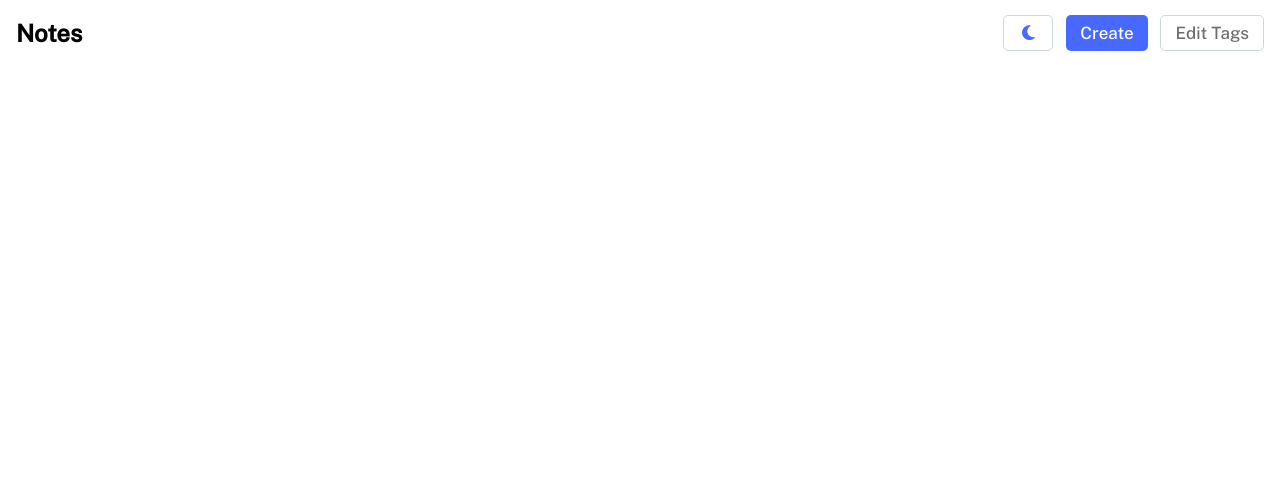
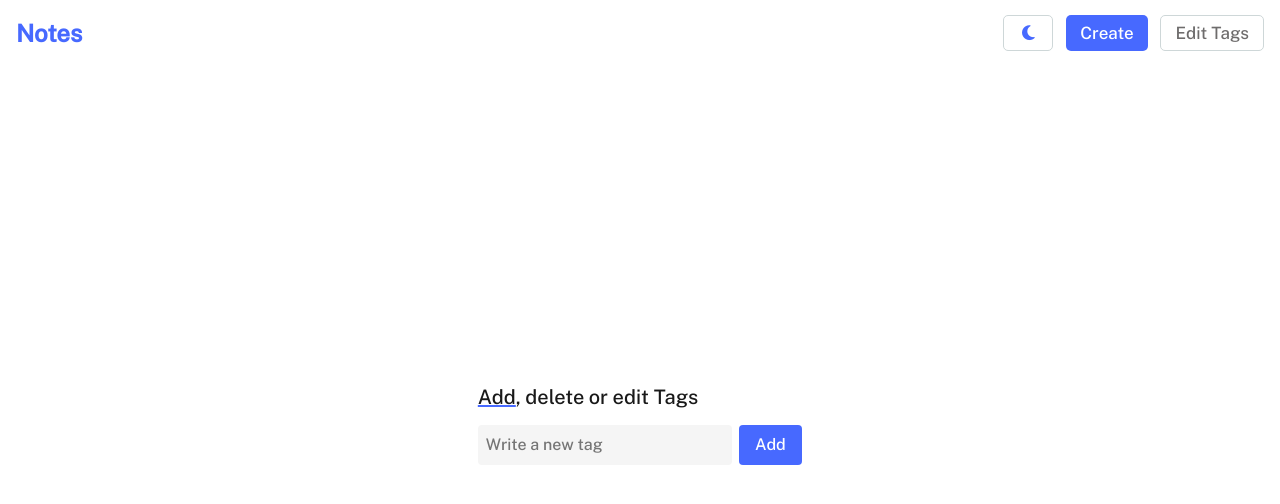
Before and after one commit to Lindrit-Sulaj/Notes-App, a React (Vite) app: page /create in a window 1280 px wide. Both pictures are taken after a click on the button "Edit Tags". Shown: the top 504 px of the page. Built offline with nearby package versions, Linux system fonts and the light colour scheme.

Commit message:
Add and Delete Tag

```diff
--- a/src/App.jsx
+++ b/src/App.jsx
@@ -2,6 +2,7 @@ import { useEffect, useState } from "react";
 import { BrowserRouter as Router, Routes, Route } from "react-router-dom";
 import Navbar from "./Navbar";
 import useTheme, { ThemeProvider } from "./ThemeContext";
+import EditTags from "./EditTags";
 
 function App() {
   return (
@@ -12,7 +13,6 @@ function App() {
           <Routes>
             <Route path="/" element={<p className="hi"></p>} />
           </Routes>
-          <div className="space"></div>
         </div>
       </Router>
     </ThemeProvider>
--- a/src/Dialog.jsx
+++ b/src/Dialog.jsx
@@ -4,9 +4,6 @@ const Dialog = ({ isOpen, setIsOpen, children }) => {
   return (
     <>
       {isOpen && (<div className={`Dialog ${isOpen ? 'tracking-in-expand-forward-top' : ''}`}>
-        <button onClick={() => setIsOpen(false)}>
-          <i className="fa-solid fa-xmark"></i>
-        </button>
         {children}
       </div>)}
     </>
--- /dev/null
+++ b/src/EditTags.jsx
@@ -0,0 +1,51 @@
+import React, { useState, useRef } from 'react';
+import useTheme from './ThemeContext';
+
+const EditTags = () => {
+  const { tags, tagsDispatch } = useTheme();
+  const inputRef = useRef();
+
+  const addTag = () => {
+    const value = inputRef.current.value;
+    if (tags.includes(value)) return;
+
+    tagsDispatch({ type: 'add', payload: { name: value } });
+    inputRef.current.value = ''
+  }
+
+  const deleteTag = (id) => {
+    tagsDispatch({ type: 'delete', payload: { id: id }});
+  }
+
+  return (
+    <div className="EditTags">
+      <p className="heading"><span>Add</span>, delete or edit Tags</p>
+      <div className='Add-Tag'>
+        <input type="text" ref={inputRef} placeholder='Write a new tag' />
+        <button onClick={addTag}>Add</button>
+      </div>
+      <div className='Tags'>
+        {tags ? (
+          tags.map((tag, index) => (
+            <Tag deleteTag={deleteTag} id={index} name={tag} key={index} />
+          ))
+        ) : (
+          <p>You have no tags yet</p>
+        )}
+      </div>
+    </div>
+  )
+}
+
+const Tag = ({ deleteTag, id, name }) => {
+  return (
+    <div className='Tag'>
+      <p>{name}</p>
+      <button onClick={() => deleteTag(id)}>
+        <i className="fa-solid fa-xmark"></i>
+      </button>
+    </div>
+  )
+}
+
+export default EditTags
--- a/src/Navbar.jsx
+++ b/src/Navbar.jsx
@@ -1,20 +1,32 @@
-import React from 'react';
+import React, { useState } from 'react';
 import useTheme from './ThemeContext';
+import { Link } from 'react-router-dom';
+import Dialog from './Dialog';
+import EditTags from './EditTags';
+
+const object = {
+  props: {
+    arr: []
+  }
+}
 
 const Navbar = () => {
   const { windowWidth, colorTheme, setColorTheme } = useTheme();
+  const [editTagsOpened, setEditTagsOpened] = useState(false);
 
   return (
     <>
       {windowWidth > 700 ? (
         <nav className="navbar__desktop">
-          <h1>Notes</h1>
+          <Link to="/">
+            <h1 className='logo'>Notes</h1>
+          </Link>
           <div>
             <button className='darkModeButton' onClick={() => setColorTheme((colorTheme === 'light') ? 'dark' : 'light')}>
               <i className={`fa-solid fa-${(colorTheme === 'light') ? 'moon' : 'sun'}`}></i>
             </button>
             <button className='create'>Create</button>
-            <button>Edit Tags</button>
+            <button onClick={() => setEditTagsOpened(!editTagsOpened)}>Edit Tags</button>
           </div>
         </nav>) : (
         <nav className="navbar__mobile">
@@ -26,12 +38,14 @@ const Navbar = () => {
             <i className="fa-solid fa-plus"></i>
             <span>Create</span>
           </button>
-          <button>
+          <button onClick={() => setEditTagsOpened(!editTagsOpened)}>
             <i className="fa-solid fa-tags"></i>
             <span>Tags</span>
           </button>
         </nav>
       )}
+      <Dialog isOpen={editTagsOpened} setIsOpen={setEditTagsOpened}
+      ><EditTags /></Dialog>
     </>
   )
 }
--- a/src/ThemeContext.jsx
+++ b/src/ThemeContext.jsx
@@ -1,4 +1,4 @@
-import React, { useContext, createContext, useState, useEffect, useMemo } from 'react'
+import React, { useContext, createContext, useState, useEffect, useMemo, useReducer } from 'react'
 
 const ThemeContext = createContext();
 
@@ -6,9 +6,24 @@ const useTheme = () => {
   return useContext(ThemeContext);
 }
 
+const tagsReducer = (state, action) => {
+  switch (action.type) {
+    case 'add': {
+      return [ ...state, action.payload.name];
+    };
+    case 'delete': {
+      return state.filter((tag, index) => index !== action.payload.id)
+    };
+    case 'edit': {
+      return [ ...state, 'something will be edited'];
+    }
+  }
+}
+
 export const ThemeProvider = ({ children }) => {
   const [windowWidth, setWindowWidth] = useState(window.innerWidth);
   const [colorTheme, setColorTheme] = useState(localStorage.getItem('color-theme') || 'light');
+  const [tags, tagsDispatch] = useReducer(tagsReducer, JSON.parse(localStorage.getItem('tags')) || []);
 
   const handleResize = () => {
     setWindowWidth(window.innerWidth);
@@ -28,6 +43,7 @@ export const ThemeProvider = ({ children }) => {
       root.style.setProperty('--text-secondary', 'rgb(110, 108, 108)');
       root.style.setProperty('--gray', 'rgb(206, 215, 216)');
       root.style.setProperty('--background-secondary', 'rgb(250, 250, 250)');
+      root.style.setProperty('--background-tertiary', 'rgb(245, 245, 245)')
       root.style.setProperty('--background', 'white');
       root.style.setProperty('neon-blue', '#4769ff');
     } else if (colorTheme === 'dark') {
@@ -36,6 +52,7 @@ export const ThemeProvider = ({ children }) => {
       root.style.setProperty('--gray', ' rgb(70, 70, 70)');
       root.style.setProperty('--background-secondary', 'rgb(30, 30, 30)');
       root.style.setProperty('--background', 'rgb(35, 35, 35)');
+      root.style.setProperty('--background-tertiary', 'rgb(50, 50, 50)')
       root.style.setProperty('--neon-blue', 'rgb(0, 170, 255)');
     }
 
@@ -44,7 +61,7 @@ export const ThemeProvider = ({ children }) => {
 
   return (
     <ThemeContext.Provider value={
-      { windowWidth, colorTheme, setColorTheme }
+      { windowWidth, colorTheme, setColorTheme, tags, tagsDispatch }
     }>
       {children}
     </ThemeContext.Provider>
--- a/src/assets/index.scss
+++ b/src/assets/index.scss
@@ -41,6 +41,14 @@ body {
   width: 100%;
   max-width: 1400px;
   background: $background;
+
+  a {
+    text-decoration: none;
+  }
+
+  .logo {
+    color: $neon-blue;
+  }
 
   div {
     display: flex;
@@ -113,7 +121,103 @@ body {
   button:first-child {
     border-left: none;
   }
+
   button:last-child {
     border-right: none;
   }
 }
+
+.Dialog {
+  position: fixed;
+  width: 100%;
+  max-width: 1400px;
+  height: calc(100vh - 65px);
+  display: flex;
+  align-items: center;
+  justify-content: center;
+}
+
+.EditTags {
+  width: 95%;
+  max-width: 350px;
+  padding: 2rem .8rem;
+
+  p.heading {
+    color: $text-main;
+    margin: 1rem 0;
+    font-size: 20px;
+
+    span {
+      text-decoration: underline;
+      text-decoration-color: $neon-blue;
+    }
+  }
+
+  .Tags {
+    margin-top: 2rem;
+    display: flex;
+    flex-direction: column;
+    row-gap: 1rem;
+  }
+
+  .Tag {
+    background-color: $background-secondary;
+    padding: .8rem 1rem;
+    display: flex;
+    justify-content: space-between;
+    align-items: center;
+    color: $text-main;
+    border-radius: 4px;
+
+    p {
+      font-family: $font-main;
+      text-decoration: underline;
+      text-decoration-color: $neon-blue;
+    }
+
+    button {
+      width: 25px;
+      height: 25px;
+      background-color: $neon-blue;
+      border: none;
+      border-radius: 4px;
+      cursor: pointer;
+      color: $background;
+
+      @include hover {
+        opacity: .7;
+      }
+    }
+  }
+
+  .Add-Tag {
+    height: 40px;
+    display: flex;
+    justify-content: space-between;
+    align-items: stretch;
+    gap: .4rem;
+
+    input {
+      width: 80%;
+      background-color: $background-tertiary;
+      border: none;
+      border-radius: 4px;
+      outline: none;
+      color: $text-main;
+      padding: 0 .5rem;
+      font-size: 16px;
+      font-family: $font-main;
+    }
+
+    button {
+      border: none;
+      width: 20%;
+      border-radius: 4px;
+      background-color: $neon-blue;
+      font-family: $font-main;
+      font-size: 16.2px;
+      cursor: pointer;
+      color: $background;
+    }
+  }
+}
--- a/src/assets/variables.scss
+++ b/src/assets/variables.scss
@@ -7,6 +7,7 @@ $font-main: 'Public Sans', 'sans-serif';
   --text-secondary: rgb(110, 108, 108);
   --gray: rgb(206, 215, 216);
   --background-secondary: rgb(250, 250, 250);
+  --background-tertiary: rgb(230, 230, 230);
   --background: white;
   --neon-blue: #4769ff;
 }
@@ -17,10 +18,39 @@ $gray: var(--gray);
 $background: var(--background);
 $neon-blue: var(--neon-blue);
 $background-secondary: var(--background-secondary);
+$background-tertiary: var(--background-tertiary);
 
 @mixin hover {
   &:hover {
     @content;
+  }
+}
+
+/* ----------------------------------------------
+  Generated by AnimatiSS
+  Licensed under FreeBSD License
+  URL: https://xsgames.co/animatiss
+  Twitter: @xsgames_
+---------------------------------------------- */
+
+.tracking-in-expand-forward-top {
+  animation: tracking-in-expand-forward-top 0.4s linear both
+}
+
+@keyframes tracking-in-expand-forward-top {
+  0% {
+    letter-spacing: -.2em;
+    transform: translateZ(-700px) translateY(-100px);
+    opacity: 0
+  }
+
+  40% {
+    opacity: .6
+  }
+
+  100% {
+    transform: translateZ(0) translateY(0);
+    opacity: 1
   }
 }
 
```
